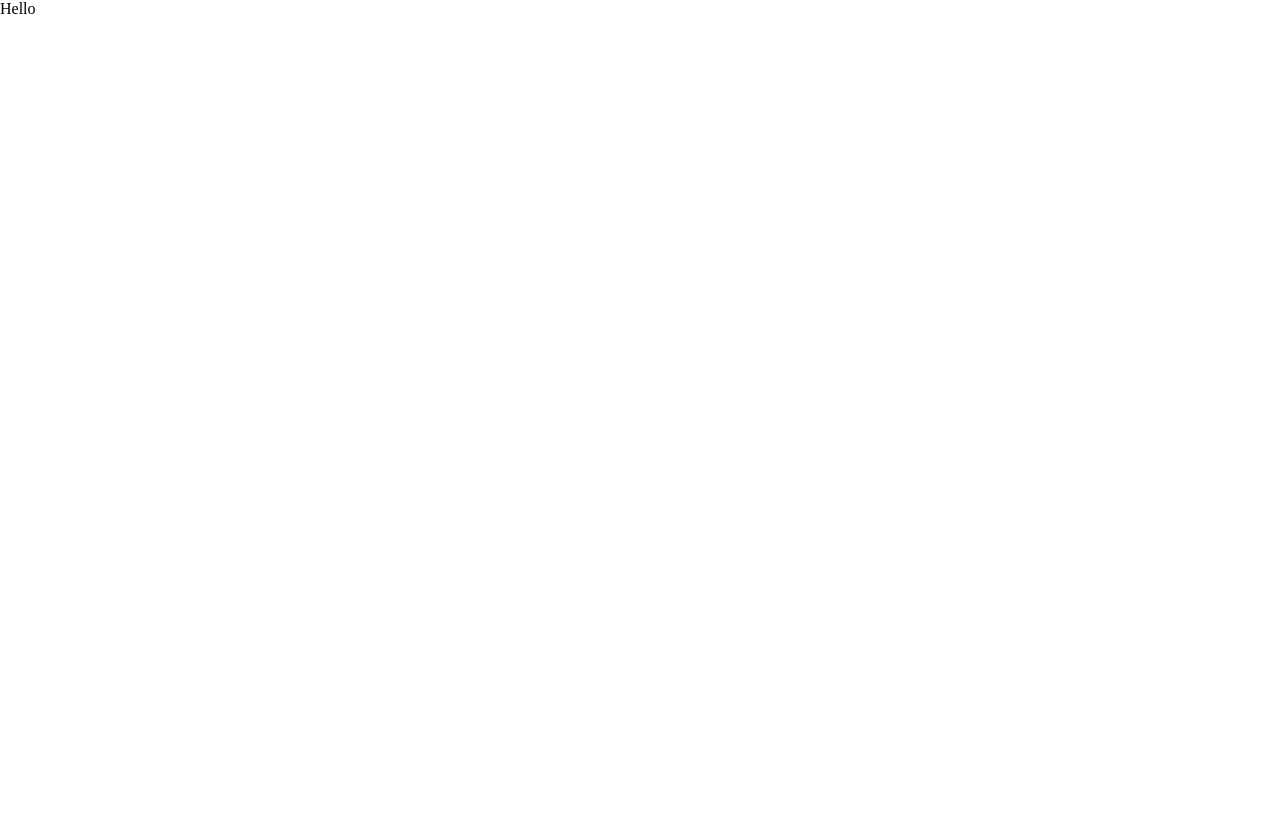
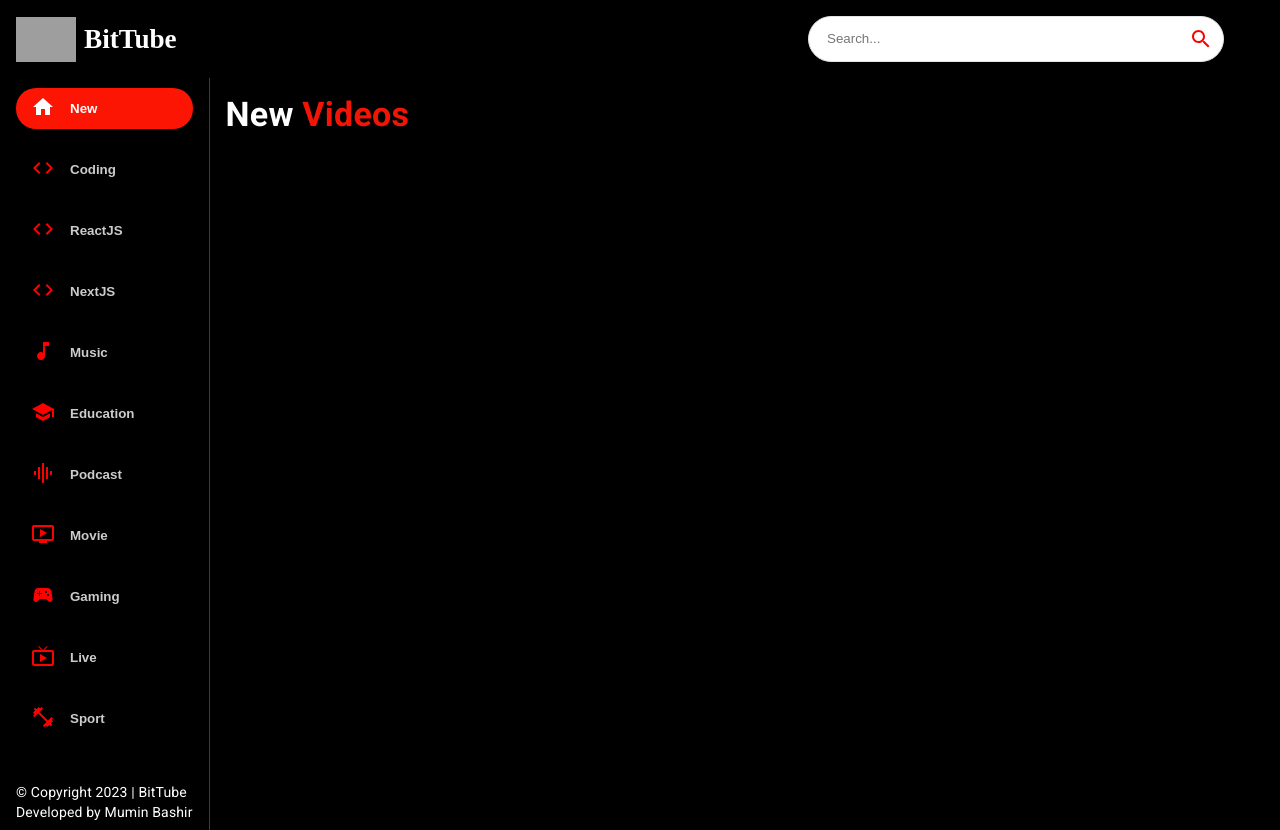
Before and after one commit to MuminBashir/BitTube-youtube-clone, a React (Create React App) app: page / in a window 1280 px wide. Before the commit the page ends 800 px from the top, so only its background shows below. Built offline with nearby package versions, Linux system fonts and the light colour scheme; grey boxes are pictures that could not be loaded.

Commit message:
made navbar and feed component with sidebar and searchbar

```diff
--- a/src/App.js
+++ b/src/App.js
@@ -1,7 +1,29 @@
 import React from "react";
+import { BrowserRouter, Routes, Route } from "react-router-dom";
+import { Box } from "@mui/material";
+
+import {
+  Navbar,
+  Feed,
+  VideoDetail,
+  ChannelDetail,
+  SearchFeed,
+} from "./components";
 
 const app = () => {
-  return <div>Hello</div>;
+  return (
+    <BrowserRouter>
+      <Box sx={{ backgroundColor: "#000" }}>
+        <Navbar />
+        <Routes>
+          <Route exact path="/" element={<Feed />} />
+          <Route exact path="/video/:id" element={<VideoDetail />} />
+          <Route exact path="/channel/:id" element={<ChannelDetail />} />
+          <Route exact path="/search/:searchItem" element={<SearchFeed />} />
+        </Routes>
+      </Box>
+    </BrowserRouter>
+  );
 };
 
 export default app;
--- /dev/null
+++ b/src/components/ChannelDetail.jsx
@@ -0,0 +1,11 @@
+import React from 'react'
+
+const ChannelDetail = () => {
+  return (
+    <div>
+      ChannelDetail
+    </div>
+  )
+}
+
+export default ChannelDetail
--- /dev/null
+++ b/src/components/Feed.jsx
@@ -0,0 +1,43 @@
+import React, { useState, useEffect } from "react";
+import { Box, Stack, Typography } from "@mui/material";
+import { Sidebar, Videos } from "./";
+
+const Feed = () => {
+  return (
+    <Stack sx={{ flexDirection: { sx: "column", md: "row" } }}>
+      <Box
+        sx={{
+          height: { sx: "auto", md: "94vh" },
+          borderRight: "1px solid #3d3d3d",
+          px: { sx: 0, md: 2 },
+        }}
+      >
+        <Sidebar />
+
+        <Typography
+          className="copyright"
+          variant="body2"
+          sx={{ mt: 1.5, color: "#fff" }}
+        >
+          &copy; Copyright 2023 | BitTube
+          <br /> Developed by Mumin Bashir
+        </Typography>
+      </Box>
+
+      <Box p={2} sx={{ overflowY: "auto", height: "90vh", flex: 2 }}>
+        <Typography
+          variant="h4"
+          fontWeight="bold"
+          mb={2}
+          sx={{ color: "white" }}
+        >
+          New <span style={{ color: "#F31503" }}>Videos</span>
+        </Typography>
+
+        <Videos />
+      </Box>
+    </Stack>
+  );
+};
+
+export default Feed;
--- /dev/null
+++ b/src/components/Navbar.jsx
@@ -0,0 +1,33 @@
+import React from "react";
+import { Stack } from "@mui/material";
+import { Link } from "react-router-dom";
+
+import { logo } from "../utils/constants";
+import { SearchBar } from "./";
+
+const Navbar = () => {
+  return (
+    <Stack
+      direction="row"
+      alignItems="center"
+      p={2}
+      sx={{
+        position: "sticky",
+        backgroundColor: "#000",
+        top: "0",
+        justifyContent: "space-between",
+      }}
+    >
+      <Link
+        to="/"
+        style={{ display: "flex", alignItems: "center", color: "White" }}
+      >
+        <img src={logo} alt="logo" height={45} />
+        <span className="logo-text">BitTube</span>
+      </Link>
+      <SearchBar />
+    </Stack>
+  );
+};
+
+export default Navbar;
--- /dev/null
+++ b/src/components/SearchBar.jsx
@@ -0,0 +1,32 @@
+import React, { useState } from "react";
+import { useNavigate } from "react-router-dom";
+import { Paper, IconButton } from "@mui/material";
+import { Search } from "@mui/icons-material";
+
+const SearchBar = () => {
+  return (
+    <Paper
+      component="form"
+      onSubmit={() => {}}
+      sx={{
+        border: "1px solid #e3e3e3",
+        borderRadius: 20,
+        pl: 2,
+        boxShadow: "none",
+        mr: { sm: 5 },
+      }}
+    >
+      <input
+        className="search-bar"
+        placeholder="Search..."
+        value=""
+        onChange={() => {}}
+      />
+      <IconButton type="submit" sx={{ p: "10px", color: "red" }}>
+        <Search />
+      </IconButton>
+    </Paper>
+  );
+};
+
+export default SearchBar;
--- /dev/null
+++ b/src/components/SearchFeed.jsx
@@ -0,0 +1,11 @@
+import React from 'react'
+
+const SearchFeed = () => {
+  return (
+    <div>
+      SearchFeed
+    </div>
+  )
+}
+
+export default SearchFeed
--- /dev/null
+++ b/src/components/Sidebar.jsx
@@ -0,0 +1,47 @@
+import React from "react";
+import { Stack } from "@mui/material";
+import { categories } from "../utils/constants";
+
+const selectedCategory = "New";
+
+const Sidebar = () => {
+  return (
+    <Stack
+      direction="row"
+      sx={{
+        overflowY: "auto",
+        height: { sx: "auto", md: "92%" },
+        flexDirection: { md: "column" },
+      }}
+    >
+      {categories.map((category) => (
+        <button
+          className="category-btn"
+          key={category.name}
+          style={{
+            backgroundColor: category.name === selectedCategory && "#FC1503",
+            color: "white",
+          }}
+        >
+          <span
+            style={{
+              color: category.name === selectedCategory ? "white" : "red",
+              marginRight: "15px",
+            }}
+          >
+            {category.icon}
+          </span>
+          <span
+            style={{
+              opacity: category.name === selectedCategory ? "1" : "0.8",
+            }}
+          >
+            {category.name}
+          </span>
+        </button>
+      ))}
+    </Stack>
+  );
+};
+
+export default Sidebar;
--- /dev/null
+++ b/src/components/VideoDetail.jsx
@@ -0,0 +1,11 @@
+import React from 'react'
+
+const VideoDetail = () => {
+  return (
+    <div>
+      VideoDetail
+    </div>
+  )
+}
+
+export default VideoDetail
--- /dev/null
+++ b/src/components/Videos.jsx
@@ -0,0 +1,11 @@
+import React from 'react'
+
+const videos = () => {
+  return (
+    <div>
+      Videos
+    </div>
+  )
+}
+
+export default videos
--- /dev/null
+++ b/src/components/index.js
@@ -0,0 +1,8 @@
+export { default as Navbar } from "./Navbar";
+export { default as Feed } from "./Feed";
+export { default as VideoDetail } from "./VideoDetail";
+export { default as ChannelDetail } from "./ChannelDetail";
+export { default as SearchFeed } from "./SearchFeed";
+export { default as SearchBar } from "./SearchBar";
+export { default as Sidebar } from "./Sidebar";
+export { default as Videos } from "./Videos";
--- a/src/index.css
+++ b/src/index.css
@@ -62,6 +62,13 @@
     transition: all 0.3s ease;
 }
 
+.logo-text {
+    font-weight: bold;
+    font-family: cursive;
+    font-size: 1.7rem;
+    margin: 0 8px;
+}
+
 @media screen and (max-width: 900px) {
     .category-btn {
         margin: 10px;
@@ -71,6 +78,9 @@
 @media screen and (max-width:800px) {
     .copyright {
         display: none !important;
+    }
+    .logo-text{
+        font-size: 1.2rem;
     }
 }
 
--- /dev/null
+++ b/src/utils/constants.js
@@ -0,0 +1,41 @@
+import MusicNoteIcon from '@mui/icons-material/MusicNote';
+import HomeIcon from '@mui/icons-material/Home';
+import CodeIcon from '@mui/icons-material/Code';
+import OndemandVideoIcon from '@mui/icons-material/OndemandVideo';
+import SportsEsportsIcon from '@mui/icons-material/SportsEsports';
+import LiveTvIcon from '@mui/icons-material/LiveTv';
+import SchoolIcon from '@mui/icons-material/School';
+import FaceRetouchingNaturalIcon from '@mui/icons-material/FaceRetouchingNatural';
+import CheckroomIcon from '@mui/icons-material/Checkroom';
+import GraphicEqIcon from '@mui/icons-material/GraphicEq';
+import TheaterComedyIcon from '@mui/icons-material/TheaterComedy';
+import FitnessCenterIcon from '@mui/icons-material/FitnessCenter';
+import DeveloperModeIcon from '@mui/icons-material/DeveloperMode';
+
+export const logo = 'https://i.ibb.co/s9Qys2j/logo.png';
+
+export const categories = [
+  { name: 'New', icon: <HomeIcon />, },
+  { name: 'Coding', icon: <CodeIcon />, },
+  { name: 'ReactJS', icon: <CodeIcon />, },
+  { name: 'NextJS', icon: <CodeIcon />, },
+  { name: 'Music', icon: <MusicNoteIcon /> },
+  { name: 'Education', icon: <SchoolIcon />, },
+  { name: 'Podcast', icon: <GraphicEqIcon />, },
+  { name: 'Movie', icon: <OndemandVideoIcon />, },
+  { name: 'Gaming', icon: <SportsEsportsIcon />, },
+  { name: 'Live', icon: <LiveTvIcon />, },
+  { name: 'Sport', icon: <FitnessCenterIcon />, },
+  { name: 'Fashion', icon: <CheckroomIcon />, },
+  { name: 'Beauty', icon: <FaceRetouchingNaturalIcon />, },
+  { name: 'Comedy', icon: <TheaterComedyIcon />, },
+  { name: 'Gym', icon: <FitnessCenterIcon />, },
+  { name: 'Crypto', icon: <DeveloperModeIcon />, },
+];
+
+export const demoThumbnailUrl = 'https://i.ibb.co/G2L2Gwp/API-Course.png';
+export const demoChannelUrl = '/channel/UCmXmlB4-HJytD7wek0Uo97A';
+export const demoVideoUrl = '/video/GDa8kZLNhJ4';
+export const demoChannelTitle = 'Mumin Bashir';
+export const demoVideoTitle = 'GDSC Lead Selection Video 2023';
+export const demoProfilePicture = 'http://dergipark.org.tr/assets/app/images/buddy_sample.png'
```
